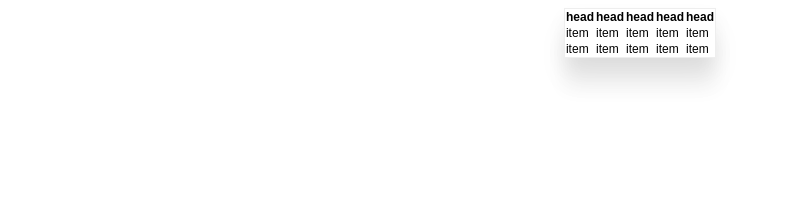
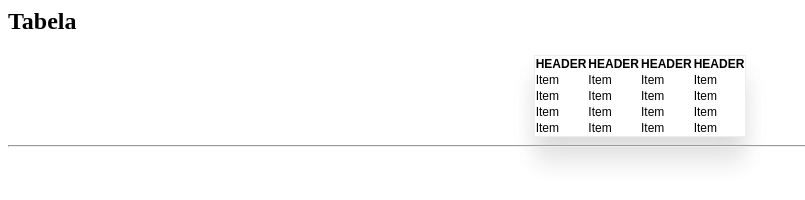
Before and after one commit to ibrain01/ibrain-esteves-319132581.html, a plain HTML site: page 30-03-2019/tabela.html in a window 1280 px wide. Shown: the whole page, without its empty margins (0-805 px from the left). Drawn offline with Linux system fonts and the light colour scheme.

Commit message:
Update and rename 30-03-2019/tabela.html to  30-03-2019/tabela.html

```diff
--- a/30-03-2019/tabela.html
+++ b/30-03-2019/tabela.html
@@ -1,38 +1,70 @@
-<html lang="PT-BR">
+<html  lang = " pt-br " >
+
   <head>
-    <meta charset="UTF-8">
-    <meta name="viewport" content="width=device-width, initial-scale=1.0">
-    <meta http-equiv="X-UA-Compatible" content="ie=edge">
-    <title>tabela</title>
-    <link rel="stylesheet" href="css/tabela.css">
+    <meta  charset = " UTF-8 " >
+    <meta  name = " viewport "  content = " largura = largura do dispositivo, escala inicial = 1.0 " >
+    <Meta  http-equiv = " X-UA-Compatible "  conteúdo = " ie = bordo " >
+    <link  rel = " stylesheet "  href = " css/tabela.css " >
+    <title> Tabela </title>
   </head>
+
   <body>
+     <header>
+        <nav>
+            <h1> Tabela </h1>
+        </nav>
+     </header>
+     <section>
+     <header>
+
+     </header>
+        <article>
+
             <table>
                 <thead>
                     <tr>
-                                <th>head</th>
-                                <th>head</th>
-                                <th>head</th>
-                                <th>head</th>
-                                <th>head</th>
+                        <th> HEADER </th>
+                        <th> HEADER </th>
+                        <th> HEADER </th>
+                        <th> HEADER </th>
                     </tr>
                 </thead>
                 <tbody>
                     <tr>
-                                <td>item</td>
-                                <td>item</td>
-                                <td>item</td>
-                                <td>item</td>
-                                <td>item</td>
+                        <td> Item </td>
+                        <td> Item </td>
+                        <td> Item </td>
+                        <td> Item </td>
                     </tr>
                     <tr>
-                                <td>item</td>
-                                <td>item</td>
-                                <td>item</td>
-                                <td>item</td>
-                                <td>item</td>
+                        <td> Item </td>
+                        <td> Item </td>
+                        <td> Item </td>
+                        <td> Item </td>
+                    </tr>
+                    <tr>
+                        <td> Item </td>
+                        <td> Item </td>
+                        <td> Item</td>
+                        <td>Item</td>
+                    </tr>
+                    <tr>
+                        <td> Item </td>
+                        <td> Item </td>
+                        <td> Item </td>
+                        <td> Item </td>
                     </tr>
                 </tbody>
             </table>
-</body>
-</html>
+        </article>
+        <footer>
+            <hr>
+        </footer >
+    </section >
+    <footer>
+
+    </footer>
+
+  </body >
+
+</html >
```
Lines whose indentation alone changed are shown as unchanged.
